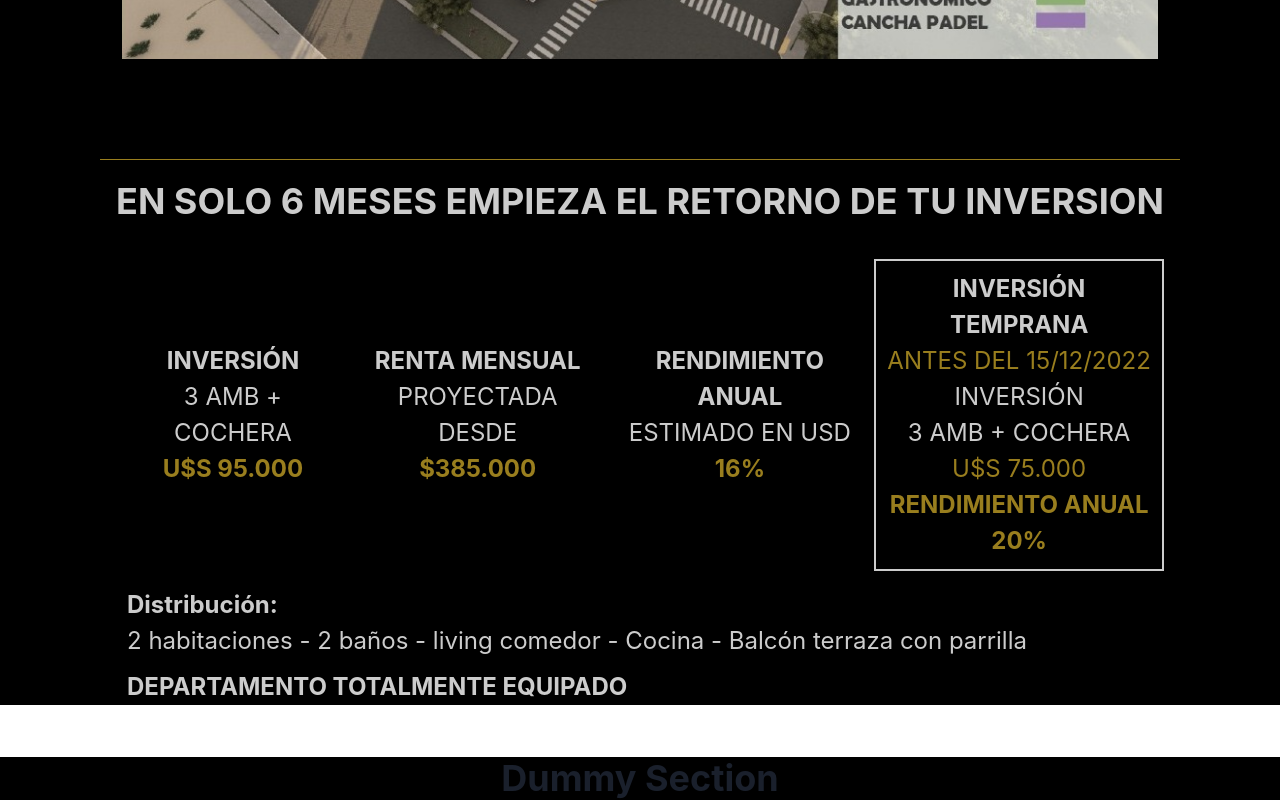
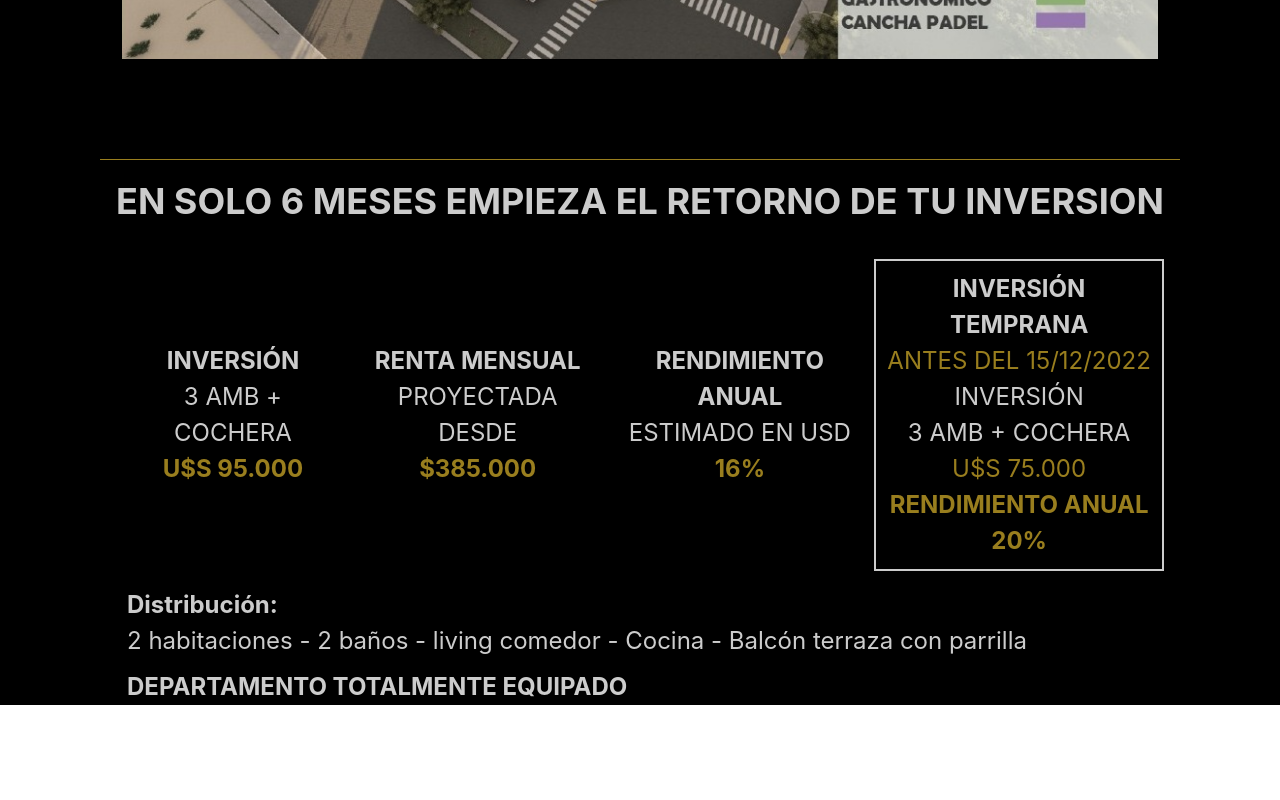
Before and after one commit to Cocahuana/eco-hotel, a React (Create React App) app: page / in a window 1280 px wide. Shown: the part 2022-2822 px from the top of the page. After the commit the page ends 2727 px from the top, so only its background shows below. Built offline with nearby package versions, Linux system fonts and the light colour scheme.

Commit message:
Delete: remove dummy section because update to production

```diff
--- a/src/Pages/Home/Home.jsx
+++ b/src/Pages/Home/Home.jsx
@@ -97,10 +97,6 @@ function Home() {
 					</Flex>
 				</ValueProposal>
 			</section>
-			<Section px={"2%"} py={"2%"} flexDirection='column'></Section>
-			<Section px={5} py={5} bg='black'>
-				<Heading as='h2'>Dummy Section</Heading>
-			</Section>
 		</>
 	);
 }
```
